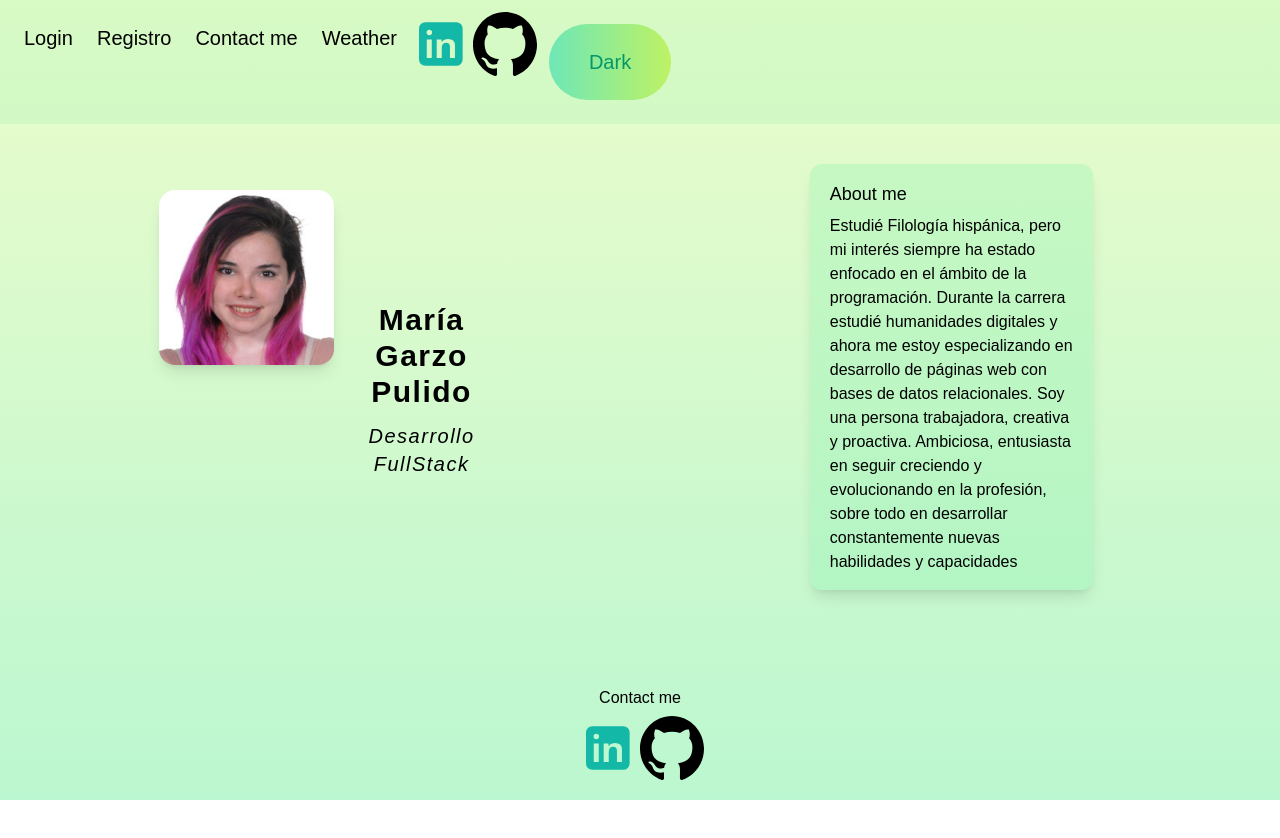
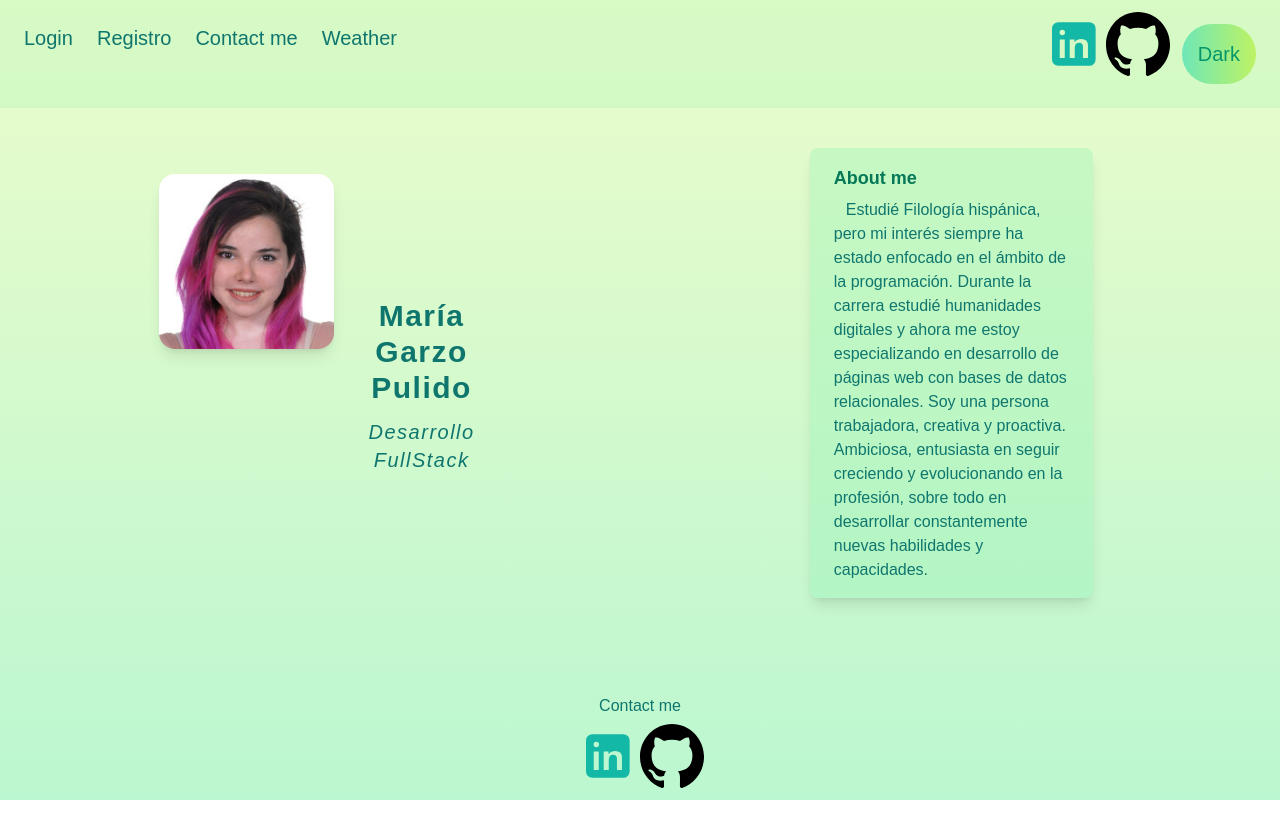
Before and after one commit to EneasSinDiosas/Portfolio, a React (Vite) app: page / in a window 1280 px wide. Shown: the top 838 px of the page. Built offline with nearby package versions, Linux system fonts and the light colour scheme; a web font is replaced by a local one.

Commit message:
ultimas movidas css

```diff
--- a/src/App.tsx
+++ b/src/App.tsx
@@ -18,35 +18,40 @@ const App = () => {
 
   return (
     <div className="w-screen h-screen items-center flex flex-col bg-gradient-to-b from-lime-100 to-green-200 dark:bg-gradient-to-b dark:from-emerald-800  dark:to-teal-950" >
-      <nav className="w-screen h-fit dark:text-green-200 text-xl p-3 flex flex-row bg-green-300 bg-opacity-20">
-        <NavButton text='Login' className='hover:scale-95' onClick={() => navigate('/login')} />
-        <NavButton text='Registro' className='hover:scale-95' onClick={() => navigate('/register')} />
-        <NavButton text='Contact me' className='hover:scale-95' onClick={() => navigate('/contactme')} />
-        <NavButton text='Weather' className='hover:scale-95' onClick={() => navigate('/weather5days')} />
+      <nav className="w-screen h-fit text-teal-700 text-xl p-3 flex flex-row justify-between bg-green-300 bg-opacity-20 content-center dark:text-green-200">
+        <div className='justify-start flex flex-row'>
+          <NavButton text='Login' className='hover:scale-95' onClick={() => navigate('/login')} />
+          <NavButton text='Registro' className='hover:scale-95' onClick={() => navigate('/register')} />
+          <NavButton text='Contact me' className='hover:scale-95' onClick={() => navigate('/contactme')} />
+          <NavButton text='Weather' className='hover:scale-95' onClick={() => navigate('/weather5days')} />
+        </div>
+        <div className='justify-end flex flex-row'>
           <Abutton href="https://www.linkedin.com/in/maria-garzo-6a8831260/" src={colorTheme === 'dark' ? linkedIndark : linkedInLight} />
           <Abutton href="https://github.com/EneasSinDiosas" src={colorTheme === 'dark' ? githubDark : githubLight} />
-        <ButtonTheme>light/dark</ButtonTheme>
+          <ButtonTheme>light/dark</ButtonTheme>
+        </div>
+
       </nav>
       <div className='w-5/6 flex flex-col m-4 p-2  '>
       <div className="grid grid-cols-3 m-4">
         <header className=" w-5/6 m-2 grid grid-cols-3 px-5 py-3 col-span-2">
           <img src={linkImageProfile} alt="profilePhoto" className="rounded-2xl mr-6 my-1.5 shadow-lg content-start col-start-1 col-end-1"></img>
-          <h1 className="dark:text-green-200 text-3xl p-1.5 pt-8 font-semibold col-start-2 col-end-3 content-center text-center subpixel-antialiased tracking-wider">
+          <h1 className="text-teal-700 text-3xl p-1.5 pt-8 font-semibold col-start-2 col-end-3 content-center text-center subpixel-antialiased tracking-wider dark:text-green-200">
             María Garzo Pulido
             <figcaption className="italic text-xl mt-3 font-normal dark:text-emerald-100">Desarrollo FullStack</figcaption>
           </h1>
         </header>
-        <main className="bg-green-300 bg-opacity-30 shadow-lg dark:bg-emerald-900 w-5/6 dark:shadow-2xl flex rounded-xl px-5 py-4 col-start-3 col-end-3 flex-col">
-          <h1 className="dark:text-green-200 text-lg">About me</h1>
-          <p className="dark:text-emerald-100 pt-1.5">Estudié Filología hispánica, pero mi interés siempre ha estado enfocado en el ámbito de la programación.
-            Durante la carrera estudié humanidades digitales y ahora me estoy especializando en desarrollo de páginas web con bases de datos relacionales. Soy una persona trabajadora, creativa y proactiva. Ambiciosa, entusiasta en seguir creciendo y evolucionando en la profesión, sobre todo en desarrollar constantemente nuevas habilidades y capacidades</p>
+        <main className="bg-green-300 bg-opacity-30 w-5/6 shadow-lg rounded-lg flex px-6 py-4 col-start-3 col-end-3 flex-col dark:bg-emerald-900 dark:shadow-2xl">
+          <h1 className="text-emerald-700 text-lg font-bold dark:text-green-200">About me</h1>
+          <p className="text-teal-700 pt-1.5 dark:text-emerald-100 indent-3">Estudié Filología hispánica, pero mi interés siempre ha estado enfocado en el ámbito de la programación.
+            Durante la carrera estudié humanidades digitales y ahora me estoy especializando en desarrollo de páginas web con bases de datos relacionales. Soy una persona trabajadora, creativa y proactiva. Ambiciosa, entusiasta en seguir creciendo y evolucionando en la profesión, sobre todo en desarrollar constantemente nuevas habilidades y capacidades.</p>
         </main>
       </div>
       <footer className="my-10 p-10 items-center text-center ">
-        <h1 className="dark:text-green-200">Contact me </h1>
+        <h1 className="text-teal-700 dark:text-green-200">Contact me </h1>
         <div className="flex flex-row mt-1.5 items-center justify-center">
-          <Abutton href="https://www.linkedin.com/in/maria-garzo-6a8831260/" src={linkedInLight}/>
-          <Abutton href="https://github.com/EneasSinDiosas" src={githubLight} />
+          <Abutton href="https://www.linkedin.com/in/maria-garzo-6a8831260/" src={colorTheme === 'dark' ? linkedIndark : linkedInLight}/>
+          <Abutton href="https://github.com/EneasSinDiosas" src={colorTheme === 'dark' ? githubDark : githubLight} />
         </div>
       </footer>
     </div>
--- a/src/components/atoms/Abutton/Abutton.component.tsx
+++ b/src/components/atoms/Abutton/Abutton.component.tsx
@@ -9,7 +9,7 @@ interface AbuttonProps {
 export const Abutton: FC<AbuttonProps> = ({ href, src, target = '_blank'}) => {
     return (
         <a href={href} rel="" target={target}>
-            <img src={src} rel=""  className="hover:scale-95"/>
+            <img src={src} rel=""  className="hover:scale-95 content-center"/>
         </a>
     )
 }
--- a/src/components/atoms/Button/ButtonTheme.component.tsx
+++ b/src/components/atoms/Button/ButtonTheme.component.tsx
@@ -13,10 +13,10 @@ export const ButtonTheme: FC<ButtonThemeProps> = ({text}) =>{
     const {toggleTheme, colorTheme} = useContext(AppContext);
     if(colorTheme === 'dark'){
         text = 'Light'
-        style = 'py-6 px-10 rounded-full text-green-200 bg-gradient-to-l from-teal-800 to-emerald-600 shadow-md hover:text-emerald-600 hover:bg-gradient-to-l hover:from-lime-300 hover:via-gren-300 hover:to-emerald-300 hover:scale-90 hover:shadow-md '
+        style = 'py-4 px-4 rounded-full text-green-200 bg-gradient-to-l from-teal-800 to-emerald-600 shadow-md hover:text-emerald-600 hover:bg-gradient-to-l hover:from-lime-300 hover:via-gren-300 hover:to-emerald-300 hover:scale-90 hover:shadow-md '
     } else {
         text='Dark'
-        style ='py-6 px-10 rounded-full text-emerald-600 bg-gradient-to-l from-lime-300 via-gren-300 to-emerald-300 hover:text-green-200 hover:scale-90 hover:shadow-md hover:bg-gradient-to-l hover:from-teal-800 hover:to-emerald-600'
+        style ='py-4 px-4 rounded-full text-emerald-600 bg-gradient-to-l from-lime-300 via-gren-300 to-emerald-300 hover:text-green-200 hover:scale-90 hover:shadow-md hover:bg-gradient-to-l hover:from-teal-800 hover:to-emerald-600'
     }
     return (
         <div className="mx-3 my-3">
--- a/src/pages/Login.page.tsx
+++ b/src/pages/Login.page.tsx
@@ -65,7 +65,7 @@ export const Login = () => {
   return (
     <div className='w-screen h-screen items-center flex flex-col bg-gradient-to-b from-lime-100 to-green-200 dark:bg-gradient-to-b dark:from-emerald-800  dark:to-teal-950'>
       <CardLayout>
-      <h1 className='text-2xl font-extrabold tracking-widest text-center text-green-200 font-serif'>Sign in</h1>
+      <h1 className='text-2xl font-extrabold tracking-widest text-center text-teal-700 dark:text-green-200 font-serif'>Sign in</h1>
           <Input type="email" name='email' value={formData.email} onChange={onChange}>Correo</Input>
           <Input type="password" name='password' value={formData.password} onChange={onChange}>Password</Input>
           <div className='flex flex-row w-full mt-3 gap-2 justify-end items-end'>
```
